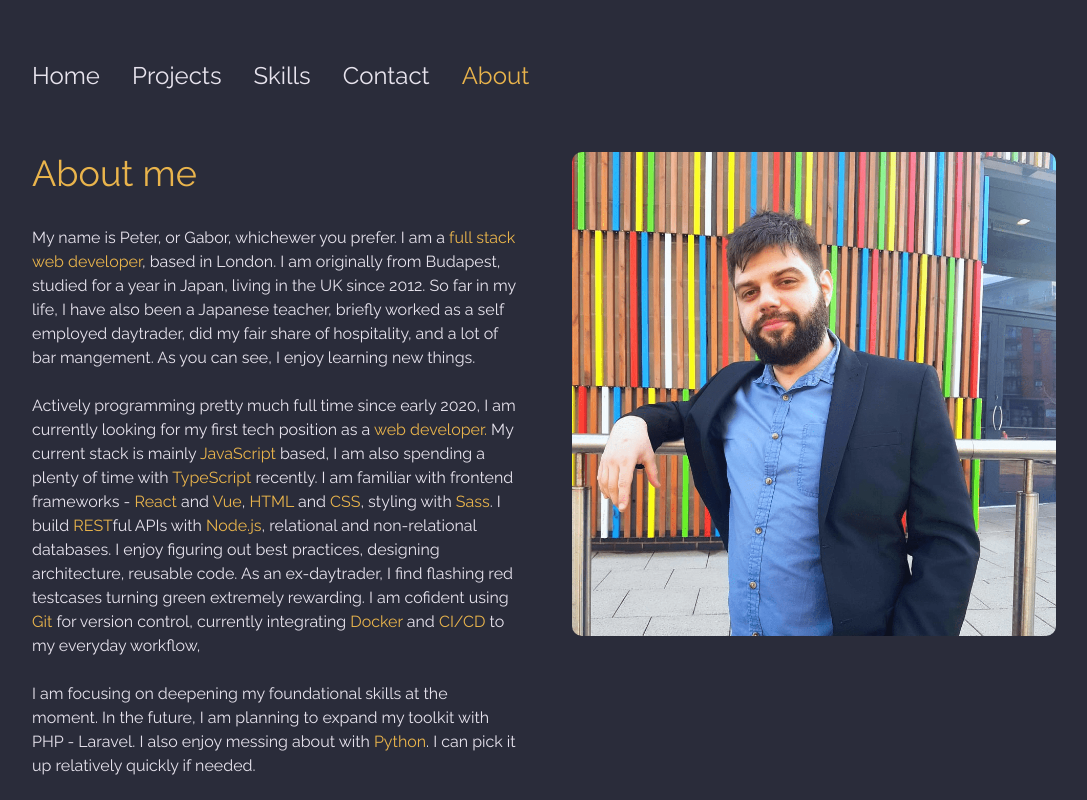
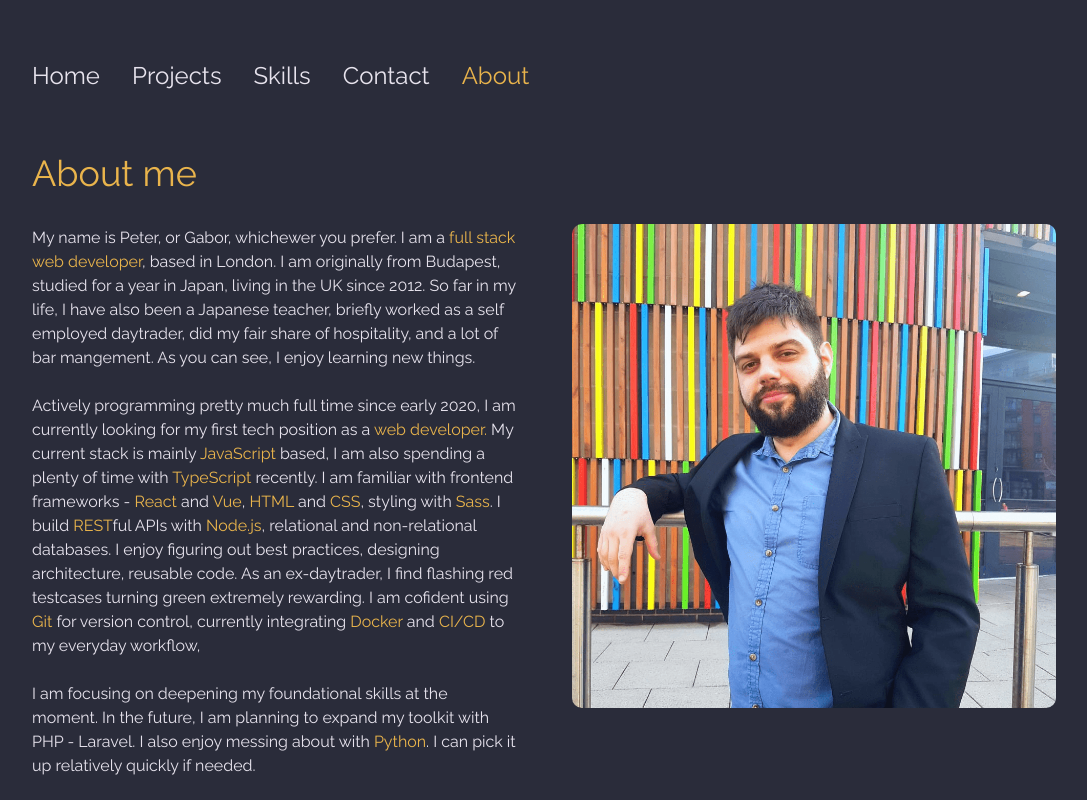
Before and after one commit to pfalzergbr/portfolio, a Next.js app: page /about in a window 1280 px wide. Shown: the top 800 px of the page, without its empty margins (96-1183 px from the left). Built offline with nearby package versions, Linux system fonts and the light colour scheme.

Commit message:
tweak alignment of about image

```diff
--- a/pages/about/index.module.scss
+++ b/pages/about/index.module.scss
@@ -19,8 +19,10 @@
   grid-row: 2/3;
 
   @include tablet-landscape-up {
+    margin-top: 7.2rem;
     grid-row: 1/2;
     grid-column: 2/3;
+    justify-self: end;
     // width: 36rem;
 
 
```
